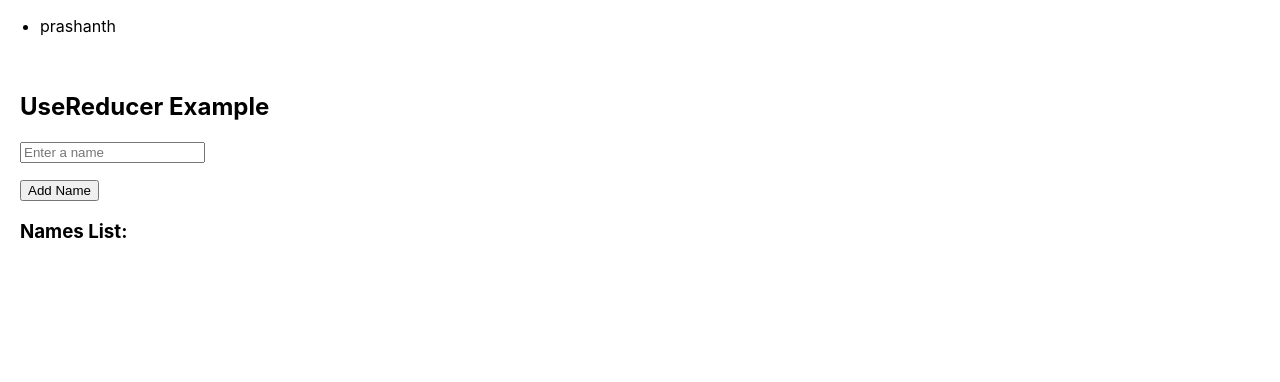
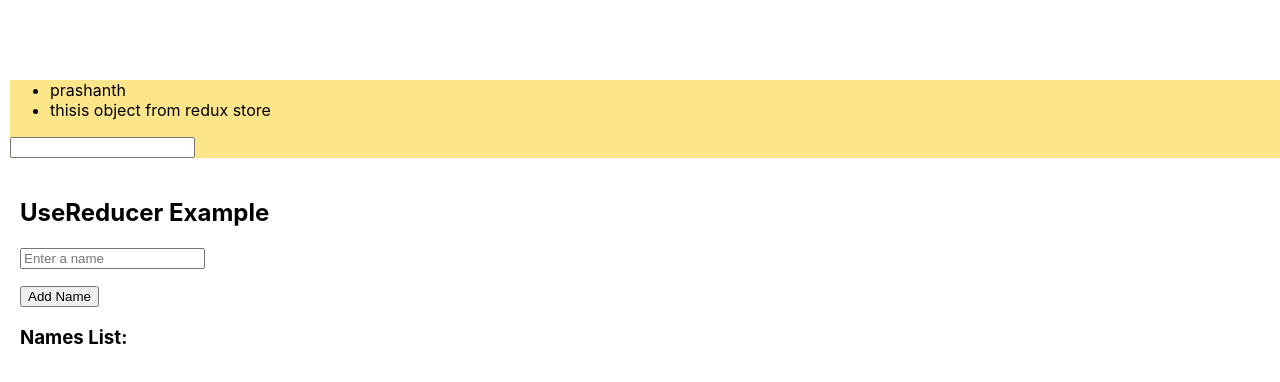
Before and after one commit to pashi44/onpmysql, a React (Create React App) app in the folder onpsqlview/: page / in a window 1280 px wide. Shown: the top 382 px of the page. Built offline with nearby package versions, Linux system fonts and the light colour scheme.

Commit message:
added reucer   with one case statement

```diff
--- a/onpsqlview/src/App.css
+++ b/onpsqlview/src/App.css
@@ -42,3 +42,17 @@
 
   background-color: brown;
 }
+
+
+.store{
+
+
+  position: relative;
+ padding: auto;
+ margin-left: 10px;
+ margin-top:   5rem;
+
+background-color: rgb(253 230 138);
+justify-content: space-between;
+
+}
--- a/onpsqlview/src/App.js
+++ /dev/null
@@ -1,49 +0,0 @@
-import './App.css';
-import { BrowserRouter as Router, Routes, Route } from "react-router-dom";
-import TwitterPage from "./components/TwitterPage"; // adjust path as needed
-import ZomatoComponent from './components/Zomato';
-
-import { useSelector, shallowEqual } from 'react-redux';
-
-
-function App() {
-
-
-
-const  storeObject =  useSelector((stateonj) =>stateonj);
-
-
-  return (
-
-
-
-
-<div>
-
-<div  class="store">
-
-
-<ul>
-
-<li>{storeObject?.Name || "Default Name"}</li>
-
-
-</ul>
-
-</div>
-<div>
-      <Router>
-      <Routes>
-        <Route path="/tweets" element={<TwitterPage />} />
-        <Route path="/records" element={<ZomatoComponent />} />
-
-
-      </Routes>
-    </Router>
-</div>
-</div>
-
-  );
-}
-
-export default App;
--- /dev/null
+++ b/onpsqlview/src/App.jsx
@@ -0,0 +1,62 @@
+import './App.css';
+import { BrowserRouter as Router, Routes, Route } from "react-router-dom";
+import TwitterPage from "./components/TwitterPage"; // adjust path as needed
+import ZomatoComponent from './components/Zomato';
+
+import { useSelector, shallowEqual, useDispatch } from 'react-redux';
+
+
+function App() {
+
+
+
+const  storeObjectName =  useSelector((stateonj) => (stateonj.Name));
+const  storeObjectDesc =  useSelector((stateonj) =>(stateonj.Description));
+
+const  dispacthAction  =  useDispatch();
+const handleClick = (e)=> dispacthAction({type : "Get_state" , payload : e.target.value });
+
+
+  return (
+<div>
+
+<div  className="store">
+<div>
+
+<ul>
+<li>{storeObjectName  || ""}</li>
+
+<li>{storeObjectDesc || ""}</li>
+
+</ul>
+
+<input type='text'
+onChange={
+
+ (e) =>handleClick(e)
+
+}
+/>
+
+
+</div>
+</div>
+<div>
+      <Router>
+      <Routes>
+        <Route path="/tweets" element={<TwitterPage />} />
+        <Route path="/records" element={<ZomatoComponent />} />
+
+
+      </Routes>
+    </Router>
+</div>
+
+{/* <p> {storeObject.Name} </p> */}
+
+</div>
+
+  );
+}
+
+export default App;
--- a/onpsqlview/src/reduxstore/store.jsx
+++ b/onpsqlview/src/reduxstore/store.jsx
@@ -12,28 +12,23 @@ const myobj =  {
     Description : "thisis object  from redux store"
 }
 
-
-
-const  myreducerFucntion =  ( initialstate  = myobj, action)=>
+//limitataions of the the reducer functinis it should be synchronus funation and do not mutate the
+// original state , rather  copy  a reference and append to re-render mouniting
+const  myreducerFucntion =  ( initialstate  =  myobj, action)=>
 {
 switch(action.type){
-
+case  "Get_state":
+  return  {...initialstate ,Name : action.payload}
 
 
     default:
-    return   initialstate;
+    return   {...initialstate};
 
 }
 }
 
-
-
-
-
 const  store =  configureStore(
-
-  {  reducer  : myreducerFucntion
-
+ {  reducer  : myreducerFucntion
 
   }
 
```
